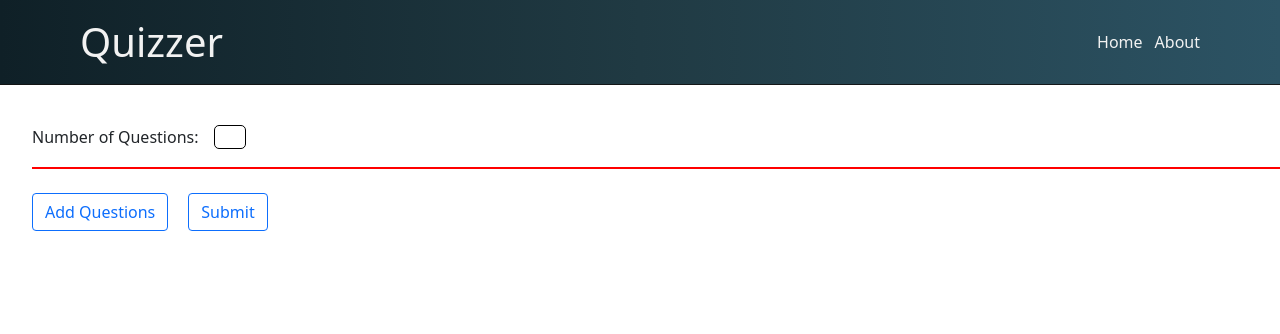
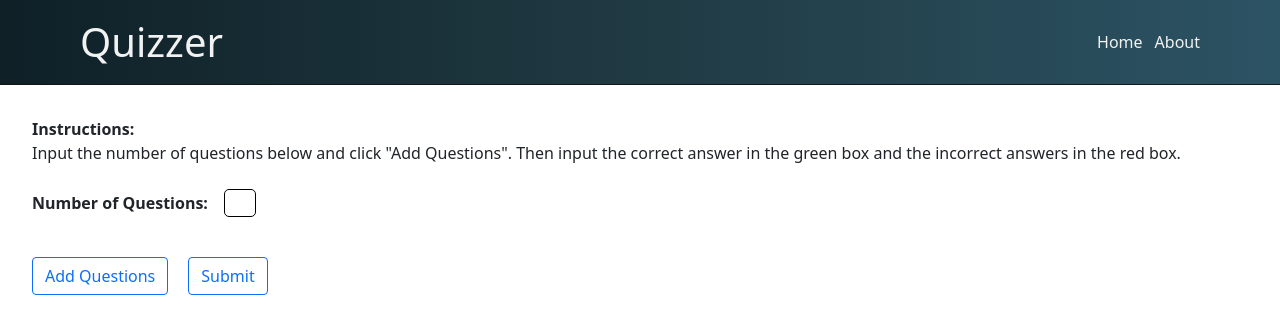
Before and after one commit to adke/Quiz_Application_OpenText_Fall-2022, a Next.js app in the folder frontend_nextjs/: page /addquiz in a window 1280 px wide. Shown: the top 334 px of the page. Built offline with nearby package versions, Linux system fonts and the light colour scheme.

Commit message:
Update AddQuizPage

```diff
--- a/frontend_nextjs/components/AddQuestions.js
+++ b/frontend_nextjs/components/AddQuestions.js
@@ -1,38 +1,53 @@
 import questionStyles from '../styles/AddQ.module.css'
-
+import styles from '../styles/Card.module.css'
+import { useState } from 'react'
 
 function AddQuestions(){
+
     // add questions function
     const addFields = () => {
         console.log('test');
 
         var number = document.getElementById("questions").value;
         var form = document.getElementById("form");
-        var ul = document.getElementById("ul");
-        var div = document.getElementById("div");
 
         while (form.hasChildNodes()) {
             form.removeChild(form.lastChild);
         }
         for (let i = 0; i < number; i++){
-            form.appendChild(document.createTextNode("Question " + (i+1) + ":    "));
+            // ul Element
+            var ul = document.createElement("ul");
+            ul.id = "ul"
+            form.appendChild(ul);
+
+            ul.appendChild(document.createTextNode("Question " + (i+1) + ":    "));
+            // Question Input
             var input = document.createElement("input");
             input.type = "text";
+            input.className = "Qinput";
+            ul.appendChild(document.createElement("br"));
+            ul.appendChild(input);                            // Question input
 
-            form.appendChild(document.createElement("br"));
-            form.appendChild(input);
-            form.appendChild(document.createElement("br"));
+            ul.appendChild(document.createElement("br"));
 
-            form.appendChild(document.createTextNode("Answer:    "));
+            ul.appendChild(document.createTextNode("Answer:    "));
             for (let j = 0; j < 4; j++) {
                 var input = document.createElement("input");
                 input.type = "text";
-                form.appendChild(document.createElement("br"));
-                form.appendChild(input);
-                console.log('hi');
+
+                if (j == 0) {
+                    input.className = "A_right_input";
+                    console.log('testing');
+                } else {
+
+                    input.className = "A_wrong_input";
+                }
+
+                ul.appendChild(document.createElement("br"));
+                ul.appendChild(input);                          // Answer input
             }
 
-            form.appendChild(document.createElement("br"));
+            ul.appendChild(document.createElement("br"));
 
         }
 
@@ -41,17 +56,26 @@ function AddQuestions(){
 
     return(
         <div className={questionStyles.addq}>
+
+            <div>
+                <label>Instructions:</label>
+                <p>Input the number of questions below and click "Add Questions". Then input the correct answer in the green box and the incorrect answers in the red box.</p>
+            </div>
+
             <label>Number of Questions:</label>
             <input className={questionStyles.noq} type='text' id='questions' name='questions' />
 
-            <form id="form" required>
-                {/* <div id="div" required/> */}
+            <form id='form' action='/log.json' method='post'>
+
             </form>
 
-            <br />
-            <button href='#' id='addButton' className="btn btn-outline-primary" onClick={addFields}>Add Questions</button>
-            <span />
-            <button type='submit' value='Submit' id='subButton' className="btn btn-outline-primary" >Submit</button>
+            <div className={questionStyles.buttons}>
+                <br />
+                <button href='#' id='addButton' className="btn btn-outline-primary" onClick={addFields}>Add Questions</button>
+                <span />
+                <button type='submit' className="btn btn-outline-primary">Submit</button>
+                {/* <input type='submit' className="btn btn-outline-primary" /> */}
+            </div>
         </div>
     )
 }
--- /dev/null
+++ b/frontend_nextjs/data/quiz.js
@@ -0,0 +1,3 @@
+export const quiz = [
+
+]
--- a/frontend_nextjs/styles/AddQ.module.css
+++ b/frontend_nextjs/styles/AddQ.module.css
@@ -4,37 +4,47 @@
     margin-left: 2rem;
     margin-top: 2rem;
 }
+.addq p {
+    margin-right: 2rem;
+}
 
 .addq label {
     margin-right: 1rem;
+    font-weight: bold;
 }
 
 .addq .noq {
-    background-color: white;
+    background-color: transparent;
+
     color: black;
+
     width: 2rem;
     text-align: center;
+}
 
-}
 .addq input {
     border: black solid 1px;
-    background-color: white;
     color: black;
+
     margin: 0.5rem 0;
-    width: 10rem;
-    height: 1.5rem;
-    padding: 5px;
+    margin-bottom: 1rem;
+
     border-radius: 5px;
 }
 
 .addq form {
     color: black;
-    border: red solid 1px;
-
-    margin-top: 10px;
+    display: flex;
+    flex-wrap: wrap;
+    justify-content: left;
+    /* border: red solid 1px; */
+    margin: 0 10px;
 }
 .addq ul {
-    border: blue solid 1px;
+    /* border: red solid 1px; */
+}
+.addq .buttons {
+
 }
 
 .addq span {
--- a/frontend_nextjs/styles/globals.css
+++ b/frontend_nextjs/styles/globals.css
@@ -73,3 +73,18 @@ footer {
 .anchor {
   margin: 20px 80px;
 }
+
+
+/* AddQuiz Inputs */
+.Qinput {
+  width: 20rem;
+}
+.A_right_input {
+  background-color: rgba(191, 227, 190, 0.5);
+}
+.A_wrong_input {
+  background-color: rgba(244, 113, 116, 0.5);
+}
+.SubmitInput {
+  border: red;
+}
```
